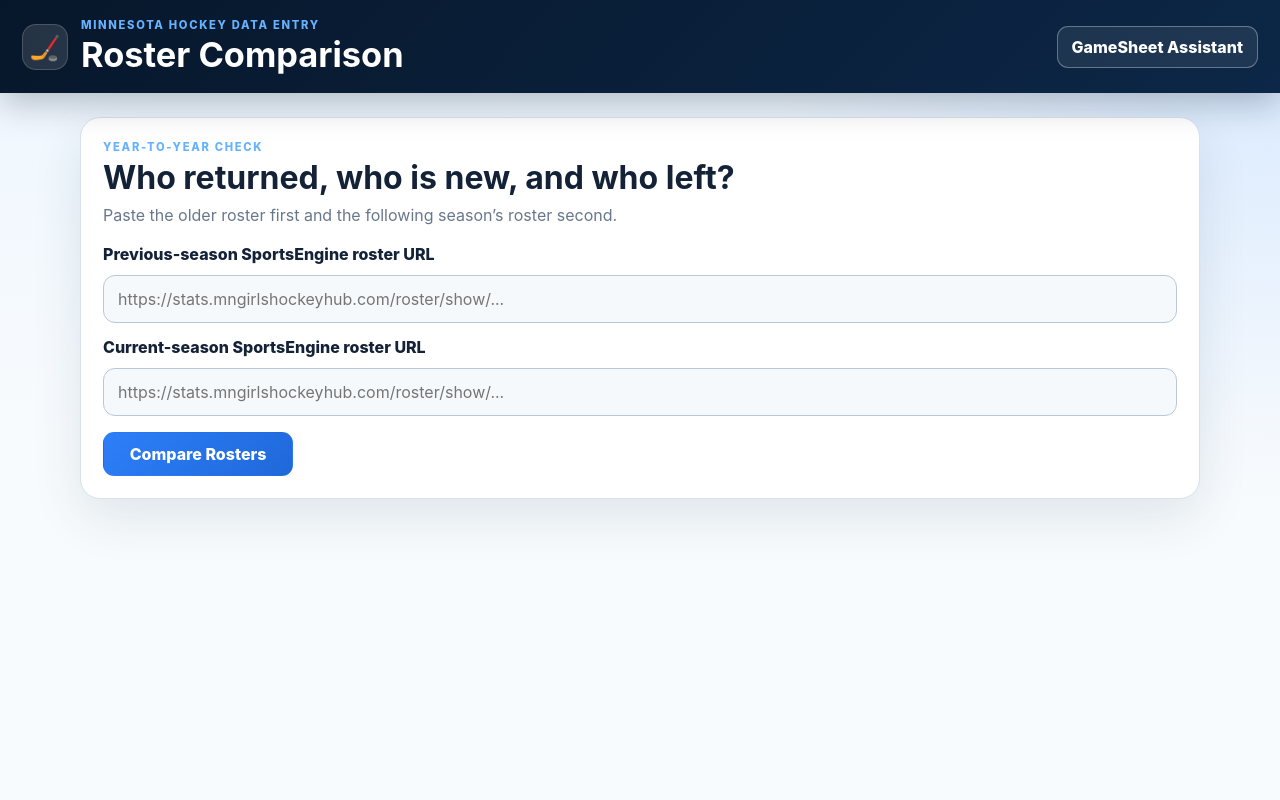
After one commit to mattharrington24/GameSheetAssistant-Web, a Flask app: page /rosters in a window 1280 px wide. The commit adds this page. Run offline with Flask 3, Linux system fonts and the light colour scheme.

Commit message:
Add roster comparison tool

```diff
--- a/app.py
+++ b/app.py
@@ -11,6 +11,7 @@ from flask import Flask, jsonify, redirect, render_template, request, session, u
 from werkzeug.middleware.proxy_fix import ProxyFix
 
 from web_parser import SportsEngineParser
+from roster_compare import compare_rosters, parse_roster
 
 app = Flask(__name__)
 app.config.update(
@@ -28,6 +29,7 @@ SPORTSENGINE_HOSTS = {
     "mngirlshockeyhub.com",
 }
 GAME_ID_RE = re.compile(r"^\d{6,12}$")
+ROSTER_ID_RE = re.compile(r"^\d{6,12}$")
 APP_PASSWORD = os.environ.get("APP_PASSWORD", "").strip()
 
 
@@ -70,6 +72,18 @@ def fetch_game(url: str) -> str:
     return response.text
 
 
+def normalize_roster_input(value: str) -> str:
+    value = value.strip()
+    if ROSTER_ID_RE.fullmatch(value):
+        return f"https://stats.mngirlshockeyhub.com/roster/show/{value}"
+    parsed = urlparse(value)
+    if parsed.scheme not in {"http", "https"} or parsed.hostname not in SPORTSENGINE_HOSTS:
+        raise ValueError("Enter a MN Girls Hockey Hub SportsEngine roster URL.")
+    if not re.fullmatch(r"/roster/show/\d+", parsed.path.rstrip("/")):
+        raise ValueError("The URL must be a SportsEngine roster page.")
+    return value
+
+
 @app.route("/login", methods=["GET", "POST"])
 def login():
     if not APP_PASSWORD:
@@ -98,6 +112,12 @@ def index():
     return render_template("index.html", auth_enabled=bool(APP_PASSWORD))
 
 
+@app.get("/rosters")
+@auth_required
+def rosters():
+    return render_template("rosters.html", auth_enabled=bool(APP_PASSWORD))
+
+
 @app.post("/api/import")
 @auth_required
 def import_game():
@@ -116,6 +136,26 @@ def import_game():
         return jsonify({"ok": False, "error": f"Unexpected parser error: {error}"}), 500
 
 
+@app.post("/api/rosters/compare")
+@auth_required
+def compare_roster_pages():
+    payload = request.get_json(silent=True) or {}
+    try:
+        previous_url = normalize_roster_input(str(payload.get("previous_url", "")))
+        current_url = normalize_roster_input(str(payload.get("current_url", "")))
+        previous = parse_roster(fetch_game(previous_url))
+        current = parse_roster(fetch_game(current_url))
+        result = compare_rosters(previous, current)
+        result["previous"]["source_url"] = previous_url
+        result["current"]["source_url"] = current_url
+        return jsonify({"ok": True, "data": result})
+    except (ValueError, requests.RequestException) as error:
+        return jsonify({"ok": False, "error": str(error)}), 400
+    except Exception as error:
+        app.logger.exception("Unexpected roster comparison error")
+        return jsonify({"ok": False, "error": f"Unexpected roster comparison error: {error}"}), 500
+
+
 @app.get("/health")
 def health():
     return jsonify({"ok": True, "service": "gamesheet-assistant"})
--- /dev/null
+++ b/static/rosters.js
@@ -0,0 +1,84 @@
+const $ = (id) => document.getElementById(id);
+const escapeHtml = (value='') => String(value).replace(/[&<>'"]/g, c => ({'&':'&amp;','<':'&lt;','>':'&gt;',"'":'&#39;','"':'&quot;'}[c]));
+let result = null;
+
+function showError(message) {
+  $('rosterError').textContent = message;
+  $('rosterError').classList.toggle('hidden', !message);
+}
+
+function detail(player) {
+  return [
+    player.number ? `#${player.number}` : '',
+    player.position,
+    player.grade ? `Grade ${player.grade}` : '',
+  ].filter(Boolean).join(' · ');
+}
+
+function playerRow(player, previous=null) {
+  const currentDetail = detail(player);
+  const oldDetail = previous ? detail(previous) : '';
+  let meta = currentDetail;
+  if (previous && oldDetail && oldDetail !== currentDetail) meta = `${oldDetail} → ${currentDetail || 'No details'}`;
+  return `<article class="player-row"><strong>${escapeHtml(player.name)}</strong>${meta ? `<span>${escapeHtml(meta)}</span>` : ''}</article>`;
+}
+
+function renderPlayers(id, players, returning=false) {
+  $(id).innerHTML = players.length
+    ? players.map(item => returning ? playerRow(item.current, item.previous) : playerRow(item)).join('')
+    : '<p class="empty-list">None</p>';
+}
+
+async function compare() {
+  const previousUrl = $('previousRoster').value.trim();
+  const currentUrl = $('currentRoster').value.trim();
+  if (!previousUrl || !currentUrl) return showError('Enter both SportsEngine roster URLs.');
+  const button = $('compareRosters');
+  button.disabled = true;
+  button.textContent = 'Comparing…';
+  showError('');
+  try {
+    const response = await fetch('/api/rosters/compare', {
+      method: 'POST',
+      headers: {'Content-Type':'application/json'},
+      body: JSON.stringify({previous_url:previousUrl, current_url:currentUrl}),
+    });
+    if (response.status === 401) { window.location.href='/login'; return; }
+    const payload = await response.json();
+    if (!response.ok || !payload.ok) throw new Error(payload.error || 'Comparison failed.');
+    result = payload.data;
+    $('comparisonTitle').textContent = `${result.previous.title} → ${result.current.title}`;
+    $('returningCount').textContent = result.counts.returning;
+    $('newCount').textContent = result.counts.new;
+    $('departedCount').textContent = result.counts.departed;
+    renderPlayers('returningPlayers', result.returning, true);
+    renderPlayers('newPlayers', result.new);
+    renderPlayers('departedPlayers', result.departed);
+    $('rosterResults').classList.remove('hidden');
+    $('rosterResults').scrollIntoView({behavior:'smooth', block:'start'});
+  } catch (error) {
+    showError(error.message);
+    $('rosterResults').classList.add('hidden');
+  } finally {
+    button.disabled = false;
+    button.textContent = 'Compare Rosters';
+  }
+}
+
+function copyGroup(group) {
+  if (!result) return;
+  let names;
+  if (group === 'returning') names = result.returning.map(item => item.current.name);
+  else names = result[group].map(player => player.name);
+  navigator.clipboard.writeText(names.join('\n'));
+  $('toastMessage').textContent = `${names.length} names copied`;
+  $('toast').classList.remove('hidden');
+  clearTimeout(copyGroup.timer);
+  copyGroup.timer = setTimeout(() => $('toast').classList.add('hidden'), 1500);
+}
+
+$('compareRosters').addEventListener('click', compare);
+document.querySelectorAll('[data-copy]').forEach(button => button.addEventListener('click', () => copyGroup(button.dataset.copy)));
+[$('previousRoster'), $('currentRoster')].forEach(input => input.addEventListener('keydown', event => {
+  if (event.key === 'Enter') compare();
+}));
--- a/static/styles.css
+++ b/static/styles.css
@@ -46,6 +46,7 @@ h2 { margin:4px 0 0; font-size:clamp(1.35rem,2.5vw,2rem); }
 input,textarea { width:100%; border:1px solid #b8c8d8; border-radius:12px; padding:13px 14px; background:var(--surface-2); color:var(--ink); }
 input:focus,textarea:focus { outline:3px solid rgba(45,127,249,.18); border-color:var(--blue); }
 button { border:1px solid #b8c8d8; background:var(--surface); color:var(--ink); border-radius:11px; padding:11px 15px; font-weight:800; cursor:pointer; }
+.nav-link { display:inline-flex; align-items:center; text-decoration:none; border:1px solid rgba(255,255,255,.32); border-radius:11px; padding:10px 14px; font-weight:800; }
 button:hover { transform:translateY(-1px); box-shadow:0 7px 18px rgba(16,43,71,.16); }
 button:disabled { opacity:.42; cursor:not-allowed; transform:none; box-shadow:none; }
 button.primary { background:linear-gradient(135deg,var(--blue),#1f68da); color:white; border-color:transparent; }
@@ -109,6 +110,27 @@ button.danger-ghost { color:var(--bad); border-color:rgba(180,35,24,.25); }
 .login-shell h1 { color:var(--navy); }
 .login-form { display:grid; gap:12px; text-align:left; margin-top:22px; }
 .login-form button { margin-top:4px; }
+.roster-shell { width:min(1120px,calc(100% - 28px)); margin:24px auto 70px; display:grid; gap:20px; }
+.roster-form { display:grid; gap:11px; }
+.roster-form label { font-weight:800; margin-top:3px; }
+.roster-form button { width:max-content; min-width:190px; margin-top:5px; }
+.form-help { color:var(--muted); margin:8px 0 5px; }
+.comparison-summary { display:flex; justify-content:space-between; align-items:center; gap:20px; }
+.comparison-counts { display:grid; grid-template-columns:repeat(3,minmax(105px,1fr)); gap:10px; }
+.comparison-counts div { background:var(--surface-2); border:1px solid var(--line); border-radius:14px; padding:12px; text-align:center; }
+.comparison-counts strong { display:block; font-size:1.5rem; }
+.comparison-counts span { color:var(--muted); font-size:.82rem; }
+.roster-columns { display:grid; grid-template-columns:repeat(3,1fr); gap:16px; margin-top:16px; align-items:start; }
+.result-group { padding-top:18px; border-top:5px solid var(--line); }
+.returning-group { border-top-color:var(--good); }
+.new-group { border-top-color:var(--blue); }
+.departed-group { border-top-color:#c44736; }
+.result-heading { display:flex; justify-content:space-between; align-items:center; gap:12px; margin-bottom:14px; }
+.result-heading h2 { font-size:1.4rem; }
+.player-list { display:grid; gap:8px; }
+.player-row { display:grid; gap:3px; padding:11px 12px; border:1px solid var(--line); background:var(--surface-2); border-radius:11px; }
+.player-row span,.empty-list { color:var(--muted); font-size:.84rem; }
+@media (max-width:850px) { .roster-columns{grid-template-columns:1fr}.comparison-summary{align-items:stretch;flex-direction:column}.comparison-counts{width:100%} }
 @media (max-width:980px) { .app-shell{grid-template-columns:1fr}.sidebar{position:static;grid-template-columns:1.3fr 1fr 1fr;align-items:start}.sidebar-tip{display:none} }
 @media (max-width:760px) { .topbar{padding:14px}.brand-mark{display:none}.status-pill{display:none}.app-shell{width:min(100% - 18px,1320px);margin-top:12px}.sidebar{grid-template-columns:1fr}.scoreboard{grid-template-columns:1fr auto 1fr;padding:16px}.team-block strong{font-size:.95rem}.team-block b{font-size:2rem}.button-row{flex-wrap:wrap}.button-row button{flex:1 1 130px}.batch-stats{grid-template-columns:1fr 1fr}.card{padding:17px;border-radius:16px}.workflow-body{font-size:1.02rem;padding:22px 20px 22px 27px}.top-actions form{display:none} }
 
--- a/templates/index.html
+++ b/templates/index.html
@@ -17,6 +17,7 @@
       </div>
     </div>
     <div class="top-actions">
+      <a class="ghost-on-dark nav-link" href="{{ url_for('rosters') }}">Compare Rosters</a>
       <div id="connectionBadge" class="status-pill"><span class="status-dot"></span>Ready</div>
       <button id="themeToggle" class="icon-button" type="button" aria-label="Toggle dark mode" title="Toggle dark mode">◐</button>
       {% if auth_enabled %}
--- /dev/null
+++ b/templates/rosters.html
@@ -0,0 +1,73 @@
+<!doctype html>
+<html lang="en">
+<head>
+  <meta charset="utf-8">
+  <meta name="viewport" content="width=device-width, initial-scale=1">
+  <meta name="theme-color" content="#07172b">
+  <title>Roster Comparison · GameSheet Assistant</title>
+  <link rel="stylesheet" href="{{ url_for('static', filename='styles.css') }}">
+</head>
+<body>
+  <header class="topbar">
+    <div class="brand-wrap">
+      <div class="brand-mark" aria-hidden="true">🏒</div>
+      <div>
+        <p class="eyebrow">MINNESOTA HOCKEY DATA ENTRY</p>
+        <h1>Roster Comparison</h1>
+      </div>
+    </div>
+    <div class="top-actions">
+      <a class="ghost-on-dark nav-link" href="{{ url_for('index') }}">GameSheet Assistant</a>
+      {% if auth_enabled %}
+      <form method="post" action="{{ url_for('logout') }}"><button class="ghost-on-dark" type="submit">Sign out</button></form>
+      {% endif %}
+    </div>
+  </header>
+
+  <main class="roster-shell">
+    <section class="card roster-form">
+      <div>
+        <p class="eyebrow">YEAR-TO-YEAR CHECK</p>
+        <h2>Who returned, who is new, and who left?</h2>
+        <p class="form-help">Paste the older roster first and the following season’s roster second.</p>
+      </div>
+      <label for="previousRoster">Previous-season SportsEngine roster URL</label>
+      <input id="previousRoster" type="url" placeholder="https://stats.mngirlshockeyhub.com/roster/show/..." autocomplete="off">
+      <label for="currentRoster">Current-season SportsEngine roster URL</label>
+      <input id="currentRoster" type="url" placeholder="https://stats.mngirlshockeyhub.com/roster/show/..." autocomplete="off">
+      <button id="compareRosters" class="primary">Compare Rosters</button>
+      <div id="rosterError" class="error hidden"></div>
+    </section>
+
+    <section id="rosterResults" class="hidden">
+      <section class="card comparison-summary">
+        <div>
+          <p class="eyebrow">COMPARISON COMPLETE</p>
+          <h2 id="comparisonTitle">Roster Results</h2>
+        </div>
+        <div class="comparison-counts">
+          <div><strong id="returningCount">0</strong><span>Returning</span></div>
+          <div><strong id="newCount">0</strong><span>New</span></div>
+          <div><strong id="departedCount">0</strong><span>Departed</span></div>
+        </div>
+      </section>
+      <div class="roster-columns">
+        <section class="card result-group returning-group">
+          <div class="result-heading"><div><p class="eyebrow">BOTH SEASONS</p><h2>Returning</h2></div><button data-copy="returning">Copy</button></div>
+          <div id="returningPlayers" class="player-list"></div>
+        </section>
+        <section class="card result-group new-group">
+          <div class="result-heading"><div><p class="eyebrow">CURRENT SEASON ONLY</p><h2>New</h2></div><button data-copy="new">Copy</button></div>
+          <div id="newPlayers" class="player-list"></div>
+        </section>
+        <section class="card result-group departed-group">
+          <div class="result-heading"><div><p class="eyebrow">PREVIOUS SEASON ONLY</p><h2>Departed</h2></div><button data-copy="departed">Copy</button></div>
+          <div id="departedPlayers" class="player-list"></div>
+        </section>
+      </div>
+    </section>
+  </main>
+  <div id="toast" class="toast hidden" role="status" aria-live="polite"><span id="toastMessage"></span></div>
+  <script src="{{ url_for('static', filename='rosters.js') }}"></script>
+</body>
+</html>
```
Also changed, not shown: ROSTER_COMPARISON_NOTES.md (added, +14 -0 lines), roster_compare.py (added, +126 -0 lines), test_roster_compare.py (added, +41 -0 lines).
